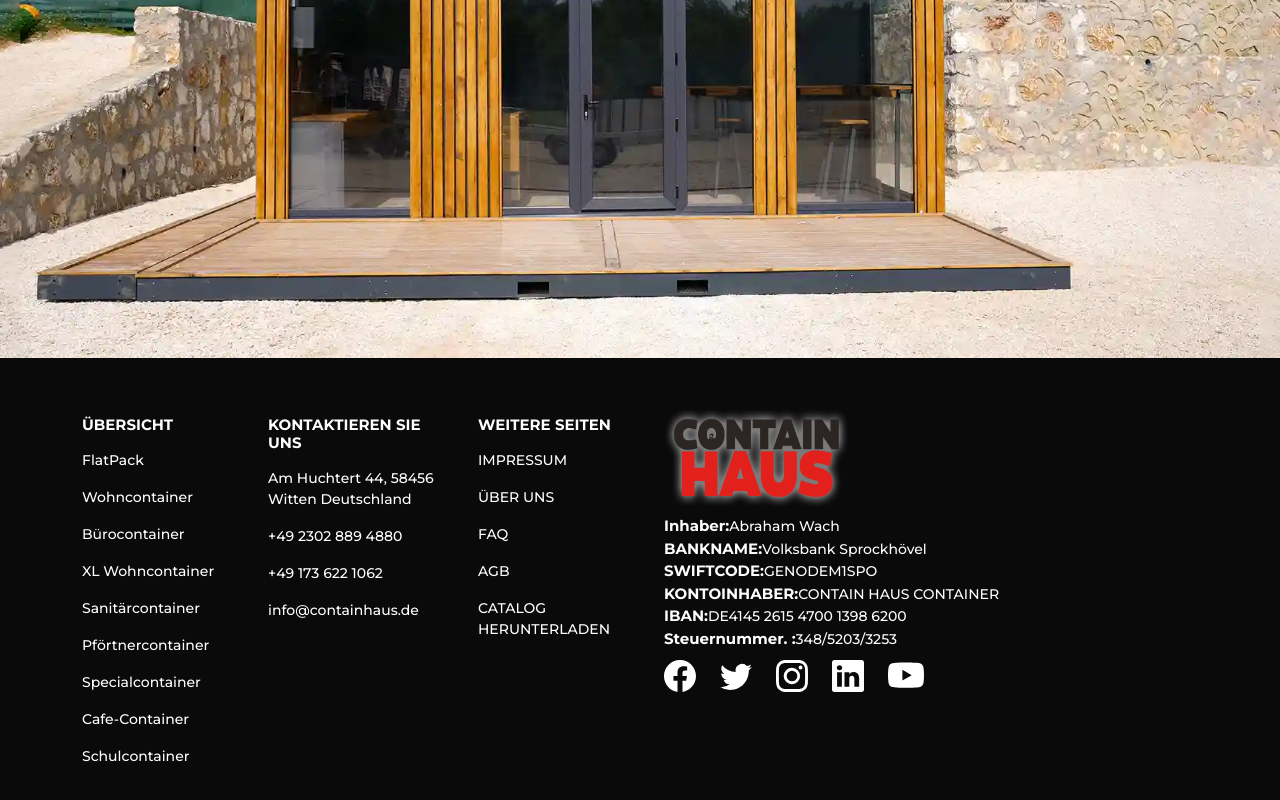
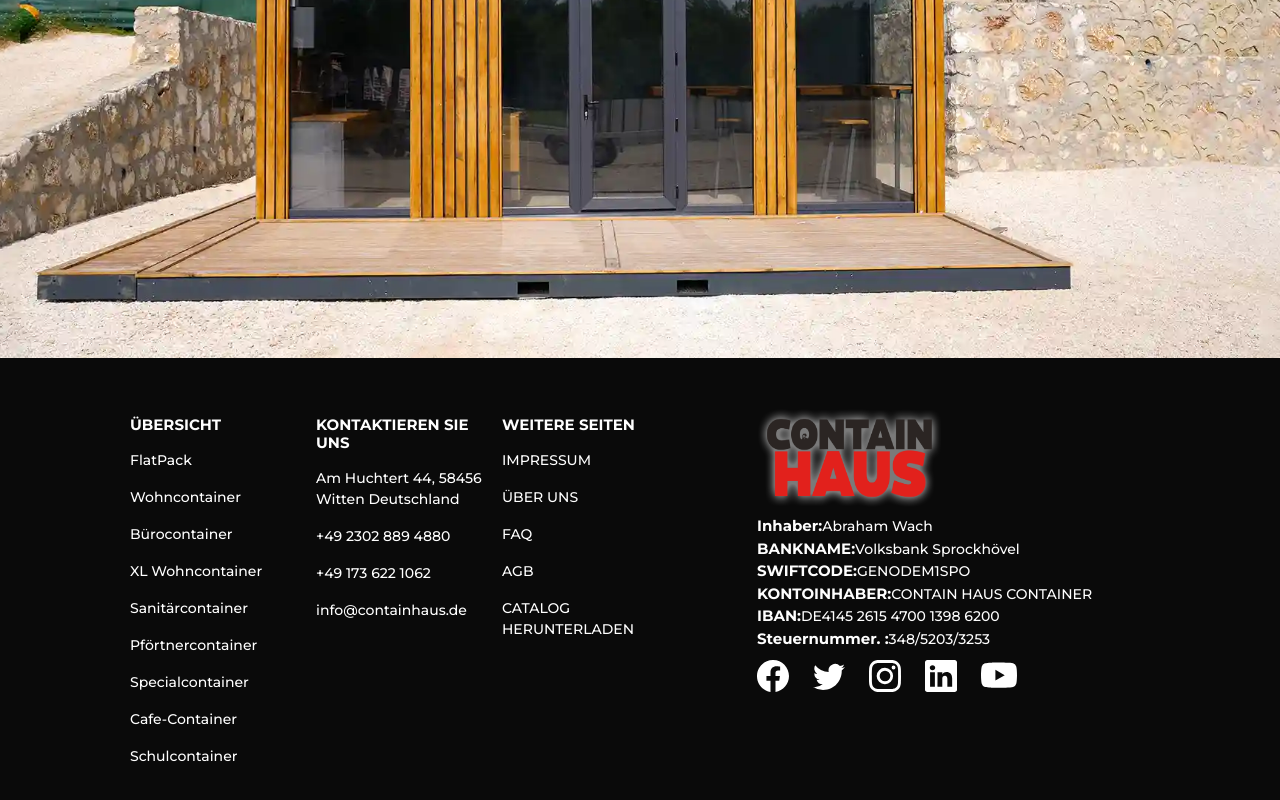
Before and after one commit to oktaycabik/contain-demo, a Next.js app: page / in a window 1280 px wide. Shown: the part 3746-4546 px from the top of the page. Built offline with nearby package versions, Linux system fonts and the light colour scheme.

Commit message:
nav change

```diff
--- a/components/Footer.js
+++ b/components/Footer.js
@@ -253,7 +253,7 @@ const Footer = () => {
       <footer className="footer">
         <div className="container">
           <div className="row ">
-            <div className="col-lg-2 col-md-2 col-12">
+            <div className="col-lg-2 col-md-2 col-12 ms-5">
               <h5 className="mt-2 footer-head">ÜBERSICHT</h5>
               <Link href="/menu/flat-pack">
                 <div className="mt-3 cursor footer-color">FlatPack</div>
@@ -293,7 +293,7 @@ const Footer = () => {
               <div className="mt-3 footer-color">+49 173 622 1062</div>
               <div className="mt-3 footer-color">info@containhaus.de</div>
             </div>
-            <div className="col-lg-2 col-md-2 col-12 gx-5 ">
+            <div className="col-lg-2 col-md-2 col-12  ">
               {" "}
               <h5 className="mt-2 cursor head-footer footer-head">WEITERE SEITEN</h5>
               <Link href="/impressum">
@@ -313,7 +313,7 @@ const Footer = () => {
               </Link>
             </div>
 
-            <div className="col-lg-6 col-md-6 col-12 gx-5 ">
+            <div className="col-lg-4 mx-auto col-md-6 col-12  ">
               <div className="footer-top ">
                 <Image
                  height={100}
--- a/styles/style.css
+++ b/styles/style.css
@@ -946,3 +946,10 @@ floatemail {
 
     box-shadow: 3px 40px 4px 2px rgb(0 0 0 / 10%);
 }
+@media only screen and (max-width: 590px) {
+  .navbar-catalog {
+   display: none;
+
+  }
+
+}
```
